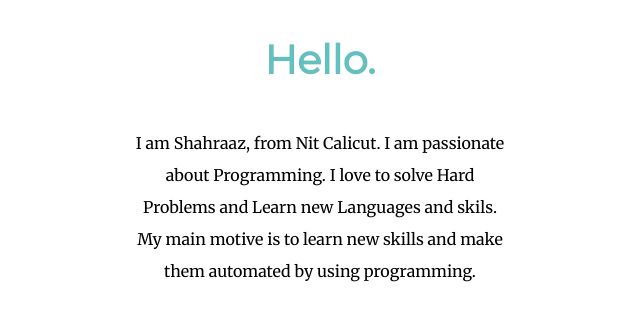
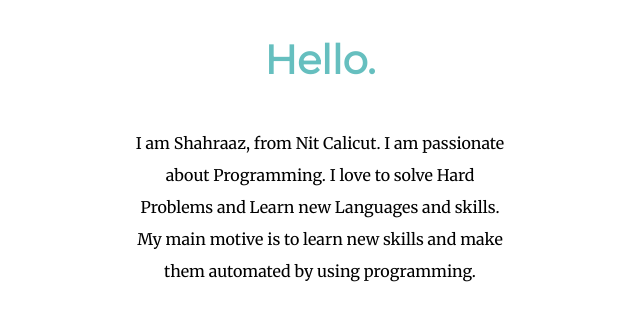
Before and after one commit to Shahraaz/CV, a plain HTML site: page index.html in a window 1280 px wide. Shown: the part 1191-1525 px from the top of the page, 320-960 px from the left. Drawn offline with Linux system fonts and the light colour scheme.

Commit message:
Update index.html

```diff
--- a/index.html
+++ b/index.html
@@ -30,7 +30,7 @@
         <h2>Hello.</h2>
         <p class="P">
           I am Shahraaz, from Nit Calicut. I am passionate about Programming. I
-          love to solve Hard Problems and Learn new Languages and skils. My main
+          love to solve Hard Problems and Learn new Languages and skills. My main
           motive is to learn new skills and make them automated by using
           programming.
         </p>
```
